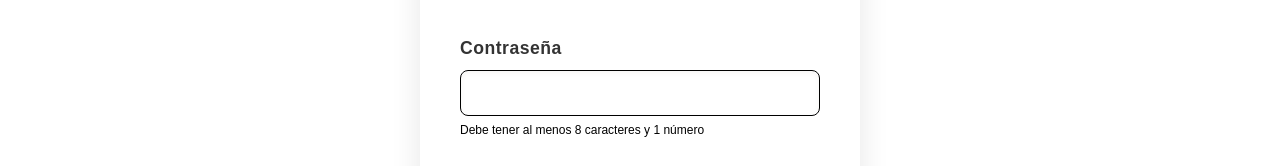
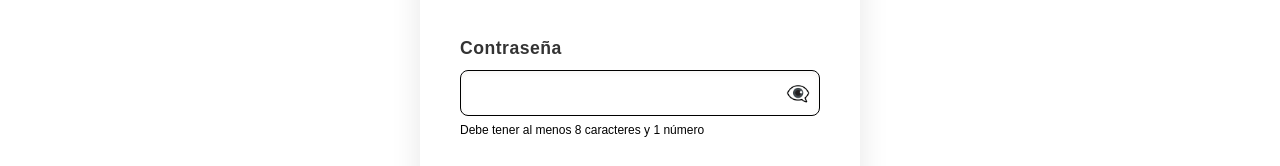
Before and after one commit to janomaciell/collarmascotar, a React (Vite) app in the folder frontend/: page /register in a window 1280 px wide. Shown: the part 864-1030 px from the top of the page. Built offline with nearby package versions, Linux system fonts and the light colour scheme; no server answers.

Commit message:
ojo de ver la contraseña

```diff
--- a/frontend/src/pages/Register/Register.css
+++ b/frontend/src/pages/Register/Register.css
@@ -168,6 +168,35 @@
   color: var(--amarillo-intenso);
 }
 
+/* Password Input Styles */
+.password-input-container {
+  position: relative;
+  display: flex;
+  align-items: center;
+}
+
+.password-input-container input {
+  width: 100%;
+}
+
+.toggle-password {
+  position: absolute;
+  right: 10px;
+  background: none;
+  border: none;
+  cursor: pointer;
+  padding: 0;
+  font-size: 1.2rem;
+}
+
+.toggle-password:hover {
+  opacity: 0.8;
+}
+
+.toggle-password:focus {
+  outline: none;
+}
+
 /* Estilos responsivos */
 @media (max-width: 768px) {
   .register-page {
--- a/frontend/src/pages/Register/Register.jsx
+++ b/frontend/src/pages/Register/Register.jsx
@@ -14,6 +14,7 @@ const Register = () => {
   });
   const [errors, setErrors] = useState({});
   const [submitting, setSubmitting] = useState(false);
+  const [showPassword, setShowPassword] = useState(false);
 
   const handleChange = (e) => {
     const { name, value } = e.target;
@@ -78,7 +79,7 @@ const Register = () => {
 
   return (
     <div className="register-page">
-      <h1>Regístrate en Encuéntrame</h1>
+      <h1>Regístrate en Encuentrame</h1>
       <p>Completa el formulario para crear tu cuenta</p>
 
       <div className="register-form-container">
@@ -141,14 +142,23 @@ const Register = () => {
 
           <div className="form-group">
             <label htmlFor="password">Contraseña</label>
+            <div className="password-input-container">
               <input
-              type="password"
+                type={showPassword ? "text" : "password"}
                 id="password"
                 name="password"
                 value={formData.password}
                 onChange={handleChange}
                 className={errors.password ? "error" : ""}
               />
+              <button
+                type="button"
+                className="toggle-password"
+                onClick={() => setShowPassword(!showPassword)}
+              >
+                {showPassword ? "👁️" : "👁️‍🗨️"}
+              </button>
+            </div>
             {errors.password && <span className="error-text">{errors.password}</span>}
             <small>Debe tener al menos 8 caracteres y 1 número</small>
           </div>
```
Lines whose indentation alone changed are shown as unchanged.
